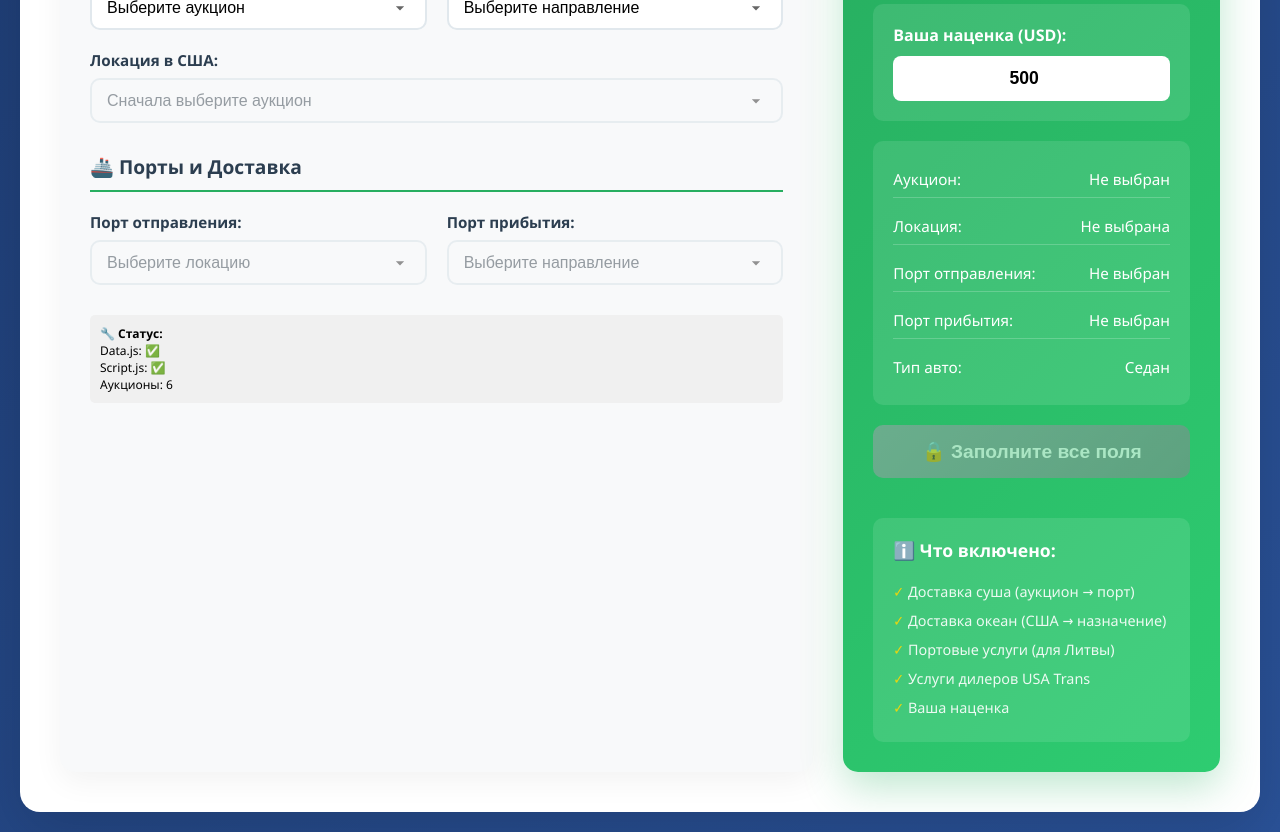
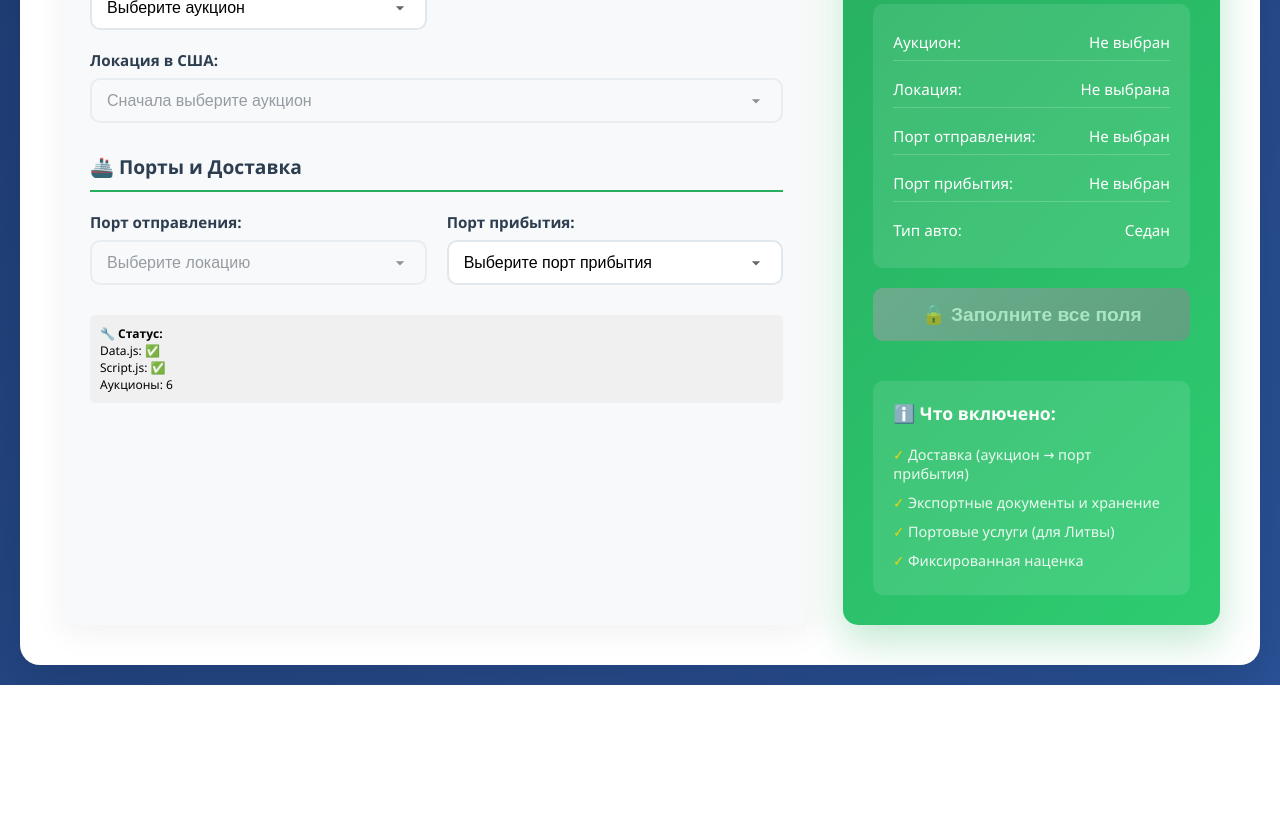
Before and after one commit to vantechnology28-lgtm/calcul, a plain HTML site: page index.html in a window 1280 px wide. Shown: the part 341-1173 px from the top of the page. After the commit the page ends 1026 px from the top, so only its background shows below. Drawn offline with Linux system fonts and the light colour scheme.

Commit message:
Update index.html

```diff
--- a/index.html
+++ b/index.html
@@ -31,15 +31,6 @@
                                     <option value="31">SUBLOT IAAI</option>
                                 </select>
                             </div>
-
-                            <div class="form-group">
-                                <label for="destination">Направление:</label>
-                                <select id="destination" required>
-                                    <option value="">Выберите направление</option>
-                                    <option value="Georgia">🇬🇪 Грузия</option>
-                                    <option value="Lithuania">🇱🇹 Литва</option>
-                                </select>
-                            </div>
                         </div>
 
                         <div class="form-row">
@@ -64,15 +55,14 @@
 
                             <div class="form-group">
                                 <label for="portArrival">Порт прибытия:</label>
-                                <select id="portArrival" required disabled>
-                                    <option value="">Выберите направление</option>
+                                <select id="portArrival" required>
+                                    <option value="">Выберите порт прибытия</option>
                                 </select>
                             </div>
                         </div>
                     </div>
                 </form>
 
-                <!-- Простой блок отладки -->
                 <div style="background: #f0f0f0; padding: 10px; margin-top: 20px; border-radius: 5px; font-size: 12px;">
                     <strong>🔧 Статус:</strong>
                     <div id="status">Загрузка...</div>
@@ -81,11 +71,6 @@
 
             <div class="calculate-section">
                 <h2>💰 Расчет Стоимости</h2>
-
-                <div class="markup-control">
-                    <label for="markup">Ваша наценка (USD):</label>
-                    <input type="number" id="markup" value="500" min="0" step="50" placeholder="500">
-                </div>
 
                 <div class="selected-options">
                     <div class="selected-option">
@@ -125,31 +110,26 @@
                 <div class="info-section">
                     <h4>ℹ️ Что включено:</h4>
                     <ul>
-                        <li>Доставка суша (аукцион → порт)</li>
-                        <li>Доставка океан (США → назначение)</li>
+                        <li>Доставка (аукцион → порт прибытия)</li>
+                        <li>Экспортные документы и хранение</li>
                         <li>Портовые услуги (для Литвы)</li>
-                        <li>Услуги дилеров USA Trans</li>
-                        <li>Ваша наценка</li>
+                        <li>Фиксированная наценка</li>
                     </ul>
                 </div>
             </div>
         </div>
     </div>
 
-    <!-- Загружаем файлы по порядку -->
     <script src="data.js"></script>
     <script src="script.js"></script>
 
     <script>
-        // Простая проверка статуса
         setTimeout(function() {
             var status = document.getElementById('status');
             var info = [];
-
             info.push('Data.js: ' + (typeof locationData !== 'undefined' ? '✅' : '❌'));
             info.push('Script.js: ' + (typeof elements !== 'undefined' ? '✅' : '❌'));
             info.push('Аукционы: ' + (typeof locationData !== 'undefined' ? Object.keys(locationData).length : '0'));
-
             status.innerHTML = info.join('<br>');
         }, 500);
     </script>
```
